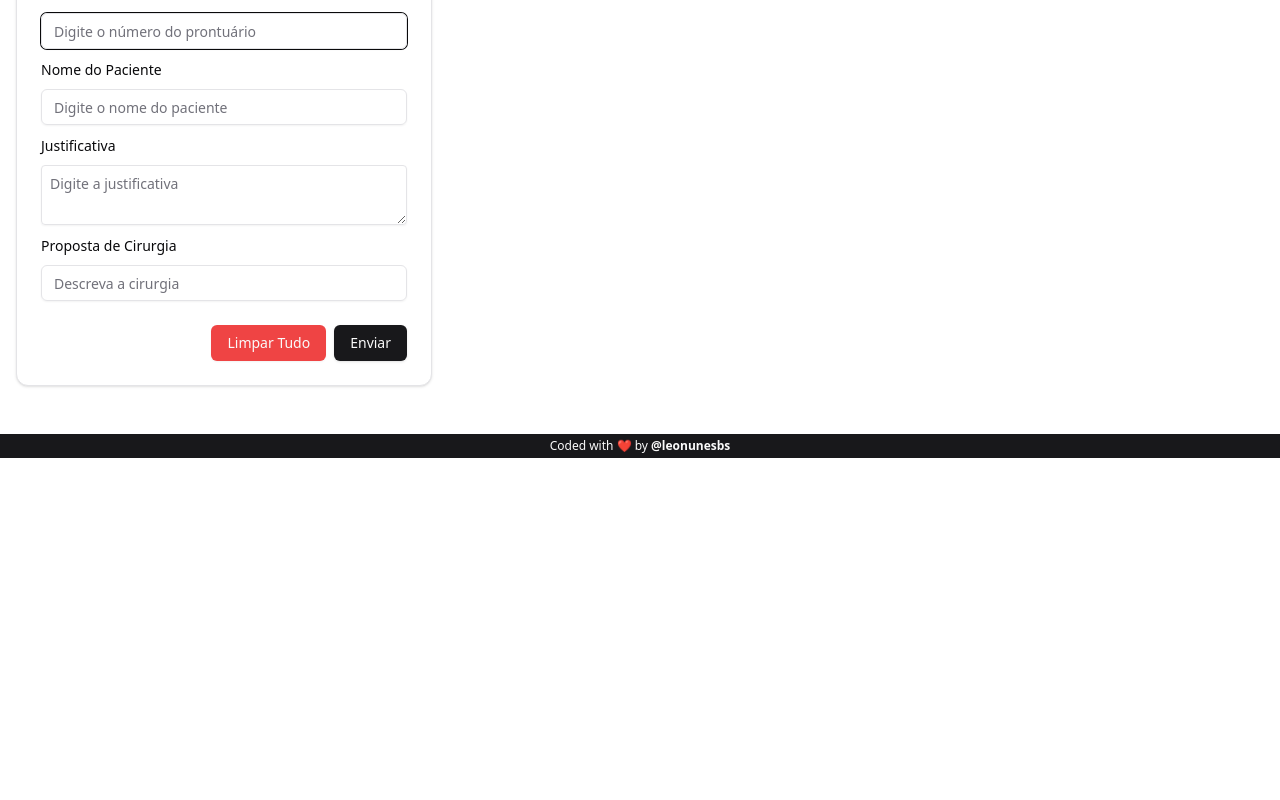
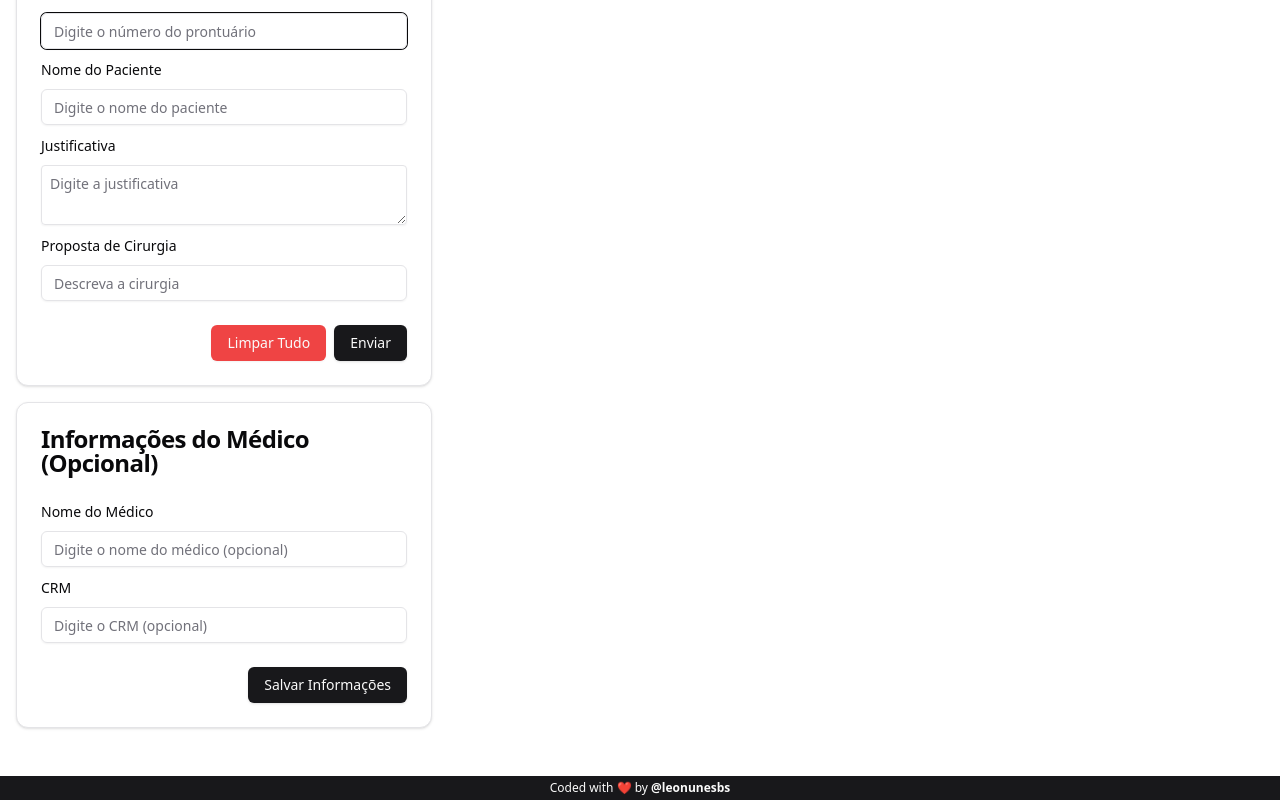
Before and after one commit to leonunesbs/justificativas, a Next.js app: page / in a window 1280 px wide. Shown: the part 351-1151 px from the top of the page. Before the commit the page ends 809 px from the top, so only its background shows below. Built offline with nearby package versions, Linux system fonts and the light colour scheme.

Commit message:
feat(UI): upgrade

```diff
--- a/src/app/page.tsx
+++ b/src/app/page.tsx
@@ -9,7 +9,7 @@ import { useEffect, useState } from 'react';
 import { useForm } from 'react-hook-form';
 import { z } from 'zod';
 
-import { Alert, AlertDescription } from '@/components/ui/alert'; // Novo import
+import { Alert, AlertDescription } from '@/components/ui/alert';
 import {
   AlertDialog,
   AlertDialogAction,
@@ -34,13 +34,31 @@ import { Textarea } from '@/components/ui/textarea';
 import { createPdfFromData, createPdfUrl, fillPdfTemplateWithDataForPage } from '@/lib/utils';
 
 const formSchema = z.object({
-  patientName: z.string().min(1, 'Nome do paciente é obrigatório.').toUpperCase(),
+  patientName: z
+    .string()
+    .min(1, 'Nome do paciente é obrigatório.')
+    .transform((value) => value.toUpperCase()),
   medicalRecord: z.string().min(1, 'Número do prontuário é obrigatório.'),
   type: z.enum(['Urgente', 'Eletivo'], {
     errorMap: () => ({ message: "Por favor, selecione 'Urgente' ou 'Eletivo'." }),
   }),
-  surgery: z.string().min(1, 'Cirurgia proposta é obrigatória.').toUpperCase(),
-  justification: z.string().min(1, 'Justificativa é obrigatória.').toUpperCase(),
+  surgery: z
+    .string()
+    .min(1, 'Cirurgia proposta é obrigatória.')
+    .transform((value) => value.toUpperCase()),
+  justification: z
+    .string()
+    .min(1, 'Justificativa é obrigatória.')
+    .transform((value) => value.toUpperCase()),
+});
+
+// Esquema de validação atualizado para o formulário do médico
+const doctorFormSchema = z.object({
+  doctorName: z
+    .string()
+    .optional()
+    .transform((value) => value?.toUpperCase() || ''),
+  crm: z.string().optional(),
 });
 
 type JustificationData = {
@@ -59,7 +77,10 @@ export default function Home() {
   const [progress, setProgress] = useState(0);
   const [loading, setLoading] = useState(false);
   const [clearDialogOpen, setClearDialogOpen] = useState(false);
-  const [alertMessage, setAlertMessage] = useState<string | null>(null); // Novo estado para gerenciar alertas
+  const [alertMessage, setAlertMessage] = useState<string | null>(null);
+
+  // Estado para armazenar as informações do médico
+  const [doctorInfo, setDoctorInfo] = useState<{ doctorName: string; crm: string }>({ doctorName: '', crm: '' });
 
   const form = useForm({
     resolver: zodResolver(formSchema),
@@ -72,20 +93,33 @@ export default function Home() {
     },
   });
 
-  // Load from localStorage on component mount
+  // Formulário para as informações do médico
+  const formDoctor = useForm({
+    resolver: zodResolver(doctorFormSchema),
+    defaultValues: doctorInfo,
+  });
+
+  // Carrega dados do localStorage ao montar o componente
   useEffect(() => {
     const storedData = localStorage.getItem('dataList');
     if (storedData) {
       setDataList(JSON.parse(storedData));
     }
-  }, []);
 
-  // Save to localStorage after specific actions
+    const storedDoctorInfo = localStorage.getItem('doctorInfo');
+    if (storedDoctorInfo) {
+      const parsedDoctorInfo = JSON.parse(storedDoctorInfo);
+      setDoctorInfo(parsedDoctorInfo);
+      formDoctor.reset(parsedDoctorInfo); // Atualiza os valores do formulário do médico
+    }
+  }, [formDoctor]);
+
+  // Salva dados no localStorage após ações específicas
   const saveDataToLocalStorage = (newData: JustificationData[]) => {
     localStorage.setItem('dataList', JSON.stringify(newData));
   };
 
-  // Export data as JSON file
+  // Exporta dados como arquivo JSON
   const handleExport = () => {
     const dataStr = JSON.stringify(dataList, null, 2);
     const blob = new Blob([dataStr], { type: 'application/json' });
@@ -97,7 +131,7 @@ export default function Home() {
     URL.revokeObjectURL(url);
   };
 
-  // Import data from JSON file
+  // Importa dados de arquivo JSON
   const handleImport = (event: React.ChangeEvent<HTMLInputElement>) => {
     const file = event.target.files?.[0];
     if (file) {
@@ -108,12 +142,12 @@ export default function Home() {
           if (Array.isArray(importedData)) {
             setDataList(importedData);
             saveDataToLocalStorage(importedData);
-            setAlertMessage('Dados importados com sucesso.'); // Exibe mensagem de sucesso
+            setAlertMessage('Dados importados com sucesso.');
           } else {
-            setAlertMessage('Formato de arquivo inválido.'); // Exibe mensagem de erro
+            setAlertMessage('Formato de arquivo inválido.');
           }
         } catch (error) {
-          setAlertMessage('Erro ao importar o arquivo. Verifique o formato do arquivo.'); // Exibe mensagem de erro
+          setAlertMessage('Erro ao importar o arquivo. Verifique o formato do arquivo.');
           console.log(error);
         }
       };
@@ -123,25 +157,27 @@ export default function Home() {
 
   const router = useRouter();
 
+  // Modifique a função para incluir doctorInfo opcionalmente
   const handlePrintSingle = async (data: JustificationData) => {
     const modelPDFBytes = await fetch('/modelo.pdf').then((res) => res.arrayBuffer());
-    const pdfBytes = await fillPdfTemplateWithDataForPage(data, modelPDFBytes);
+    const pdfBytes = await fillPdfTemplateWithDataForPage(data, modelPDFBytes, doctorInfo); // Passa doctorInfo
     const url = createPdfUrl(pdfBytes);
     router.push(url);
   };
 
+  // Modifique a função para incluir doctorInfo opcionalmente
   const handlePrintAll = async () => {
     setLoading(true);
     setProgress(0);
     const modelPDFBytes = await fetch('/modelo.pdf').then((res) => res.arrayBuffer());
-    const pdfDoc = await createPdfFromData(dataList, modelPDFBytes);
+    const pdfDoc = await createPdfFromData(dataList, modelPDFBytes, doctorInfo); // Passa doctorInfo
     const pdfBytes = await pdfDoc.save();
     const url = createPdfUrl(pdfBytes);
     setPdfUrl(url);
 
     let currentProgress = 0;
     const interval = setInterval(() => {
-      currentProgress += Math.max(1, (100 - currentProgress) * 0.25); // Decelerating progress
+      currentProgress += Math.max(1, (100 - currentProgress) * 0.25);
       setProgress(currentProgress);
       if (currentProgress >= 100) {
         clearInterval(interval);
@@ -152,7 +188,7 @@ export default function Home() {
   };
 
   const onSubmit = (values: any) => {
-    setPdfUrl(null); // Reset the PDF download link
+    setPdfUrl(null);
     setAlertMessage(null);
     let updatedDataList;
     if (editingId) {
@@ -164,8 +200,17 @@ export default function Home() {
     setDataList(updatedDataList);
     saveDataToLocalStorage(updatedDataList);
     form.setFocus('medicalRecord');
-    form.reset(); // Reset the form after submission
+    form.reset();
     setProgress(0);
+  };
+
+  const onSubmitDoctorInfo = (values: any) => {
+    setDoctorInfo({
+      doctorName: values.doctorName || '',
+      crm: values.crm || '',
+    });
+    localStorage.setItem('doctorInfo', JSON.stringify(values));
+    setAlertMessage('Informações do médico salvas com sucesso.');
   };
 
   const handleEdit = (id: string) => {
@@ -188,11 +233,13 @@ export default function Home() {
 
   const handleClearAll = () => {
     setDataList([]);
-    localStorage.removeItem('dataList'); // Clear data from localStorage
+    localStorage.clear();
     setPdfUrl(null);
-    setClearDialogOpen(false); // Close the dialog after clearing data
+    setClearDialogOpen(false); // Fecha o diálogo após limpar os dados
     setProgress(0);
     setAlertMessage(null);
+    form.reset();
+    formDoctor.reset();
   };
 
   return (
@@ -200,8 +247,9 @@ export default function Home() {
       <h1 className="mt-12 scroll-m-20 text-4xl font-extrabold tracking-tight lg:text-5xl text-center">JustOFT</h1>
       <Separator className="mt-4" />
       <div className="py-12 px-4 grid grid-cols-1 sm:grid-cols-3 space-y-4 sm:space-y-0 space-x-0 sm:space-x-4 lg:space-x-8 max-w-screen-xl mx-auto">
-        <div className=" space-y-4">
-          <Card className="">
+        <div className="space-y-4">
+          {/* Formulário das justificativas */}
+          <Card>
             <CardHeader>
               <CardTitle>Justificativas de Cirurgias</CardTitle>
               <div className="flex flex-row ">
@@ -325,7 +373,50 @@ export default function Home() {
               </form>
             </Form>
           </Card>
+
+          {/* Formulário para as informações do médico */}
+          <Card>
+            <CardHeader>
+              <CardTitle>Informações do Médico (Opcional)</CardTitle>
+            </CardHeader>
+            <Form {...formDoctor}>
+              <form onSubmit={formDoctor.handleSubmit(onSubmitDoctorInfo)}>
+                <CardContent className="space-y-2">
+                  <FormField
+                    control={formDoctor.control}
+                    name="doctorName"
+                    render={({ field }) => (
+                      <FormItem>
+                        <FormLabel>Nome do Médico</FormLabel>
+                        <FormControl>
+                          <Input placeholder="Digite o nome do médico (opcional)" {...field} />
+                        </FormControl>
+                        <FormMessage />
+                      </FormItem>
+                    )}
+                  />
+                  <FormField
+                    control={formDoctor.control}
+                    name="crm"
+                    render={({ field }) => (
+                      <FormItem>
+                        <FormLabel>CRM</FormLabel>
+                        <FormControl>
+                          <Input placeholder="Digite o CRM (opcional)" {...field} />
+                        </FormControl>
+                        <FormMessage />
+                      </FormItem>
+                    )}
+                  />
+                </CardContent>
+                <CardFooter className="flex justify-end space-x-2">
+                  <Button type="submit">Salvar Informações</Button>
+                </CardFooter>
+              </form>
+            </Form>
+          </Card>
         </div>
+
         <div className="space-y-2 col-span-2">
           {alertMessage && (
             <Alert variant="default">
```
Also changed, not shown: src/lib/utils.ts (+42 -14 lines).
